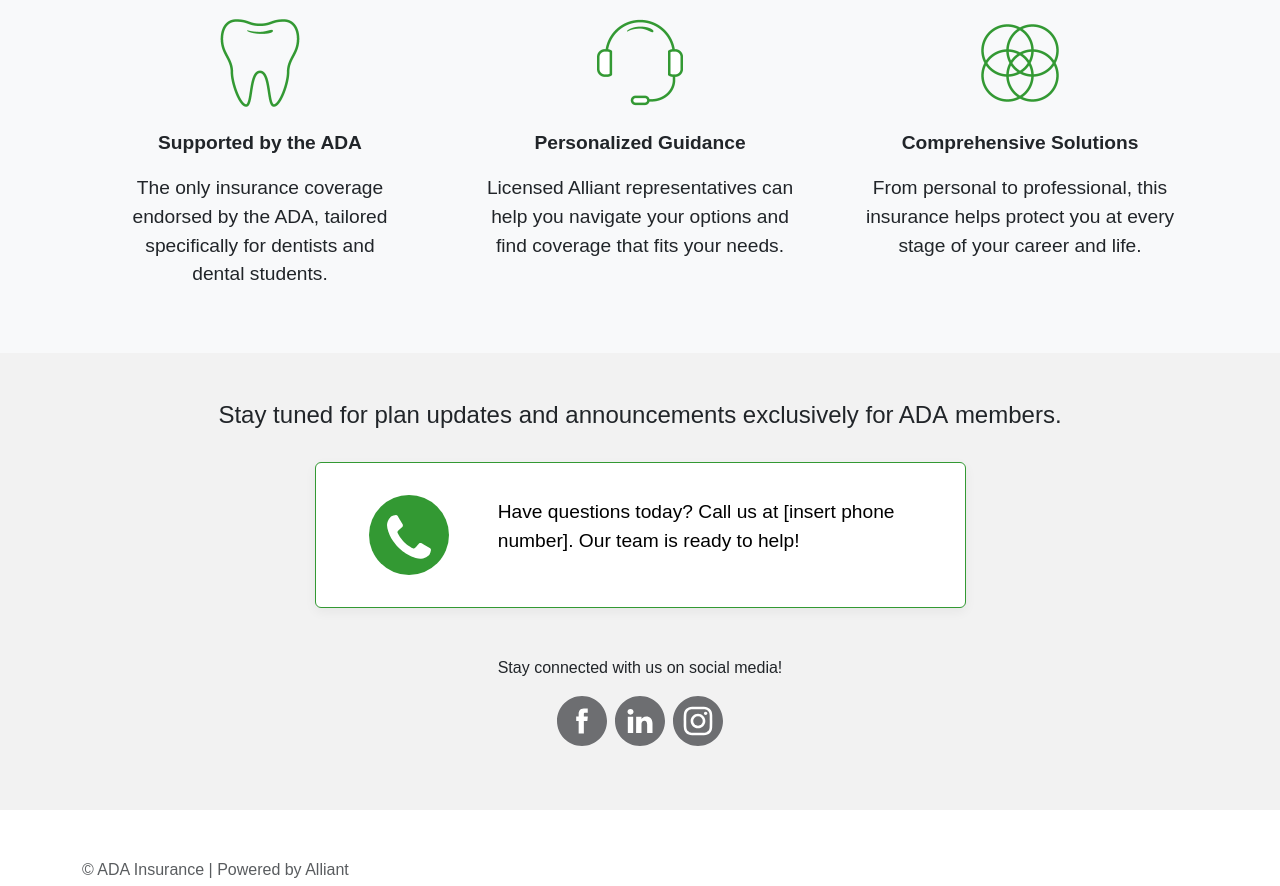
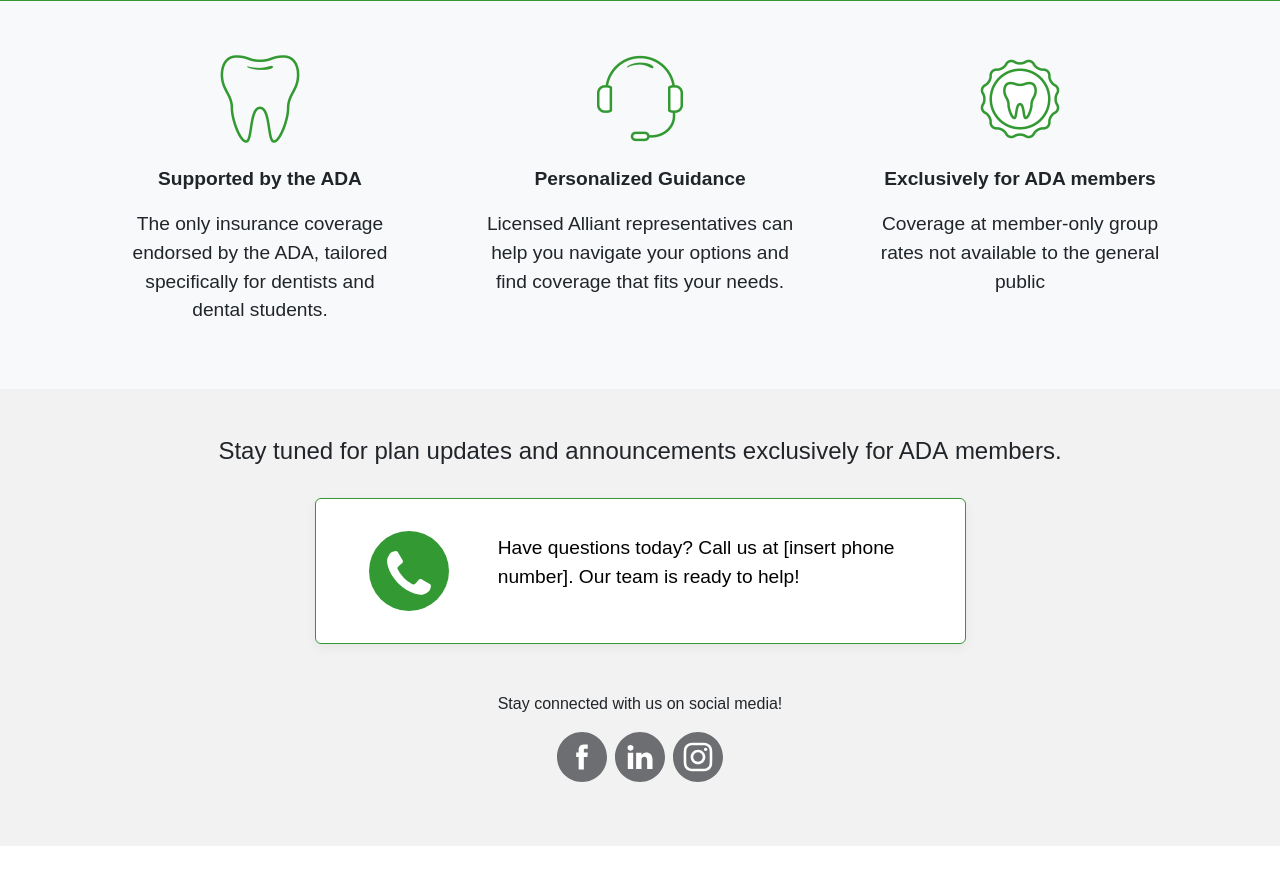
Before and after one commit to zeis-group/ada-landing-page, a PHP site: page / in a window 1280 px wide. Shown: the part 714-1600 px from the top of the page. Run offline with PHP 8.4, Linux system fonts and the light colour scheme; some libraries are stand-ins or nearby versions.

Commit message:
Content updates

```diff
--- a/index.php
+++ b/index.php
@@ -48,7 +48,7 @@
       <div class="container">
         <div class="row justify-content-center">
           <div class="col-md-12 text-center">
-            The American Dental Association has partnered with Alliant Insurance Services to offer ADA members enhanced insurance solutions – helping you protect yourself, your loved ones, and your practice.
+            The American Dental Association has joined forces with Alliant Insurance Services to bring members exclusive access to a range of insurance coverage - helping you protect yourself, your loved ones, and your practice.
           </div>
         </div>
       </div>
@@ -81,11 +81,10 @@
           </div>
           <div class="col-md-4">
             <div class="card mb-4">
-              <img class="card-img-top" src="images/icon-stages.png" alt="icon-stages">
+              <img class="card-img-top" src="images/icon-exclusive.png" alt="icon-exclusive">
               <div class="card-body">
-                <p class="card-text"><strong>Comprehensive Solutions</strong></p>
-                <p class="card-text">From personal to professional, this insurance helps protect you at every stage of
-                  your career and&nbsp;life.
+                <p class="card-text"><strong>Exclusively for ADA members</strong></p>
+                <p class="card-text">Coverage at member-only group rates not available to the general public
                 </p>
               </div>
             </div>
@@ -109,7 +108,7 @@
                     <div class="py-3"><a href="tel:3146021702"><img src="images/icon-phone-touch.svg" alt="" style="width:80px;"></a></div>
                 </div>
                 <div class="col-md-9 d-flex align-items-center">
-                  <p>Have questions today? Call us at [insert phone number]. Our team is ready to&nbsp;help!</p>
+                  <p>Have questions today? Call us at [insert phone number]. Our&nbsp;team is&nbsp;ready to&nbsp;help!</p>
                 </div>
               </div>
             </div>
```
Also changed, not shown: 1 other file.
